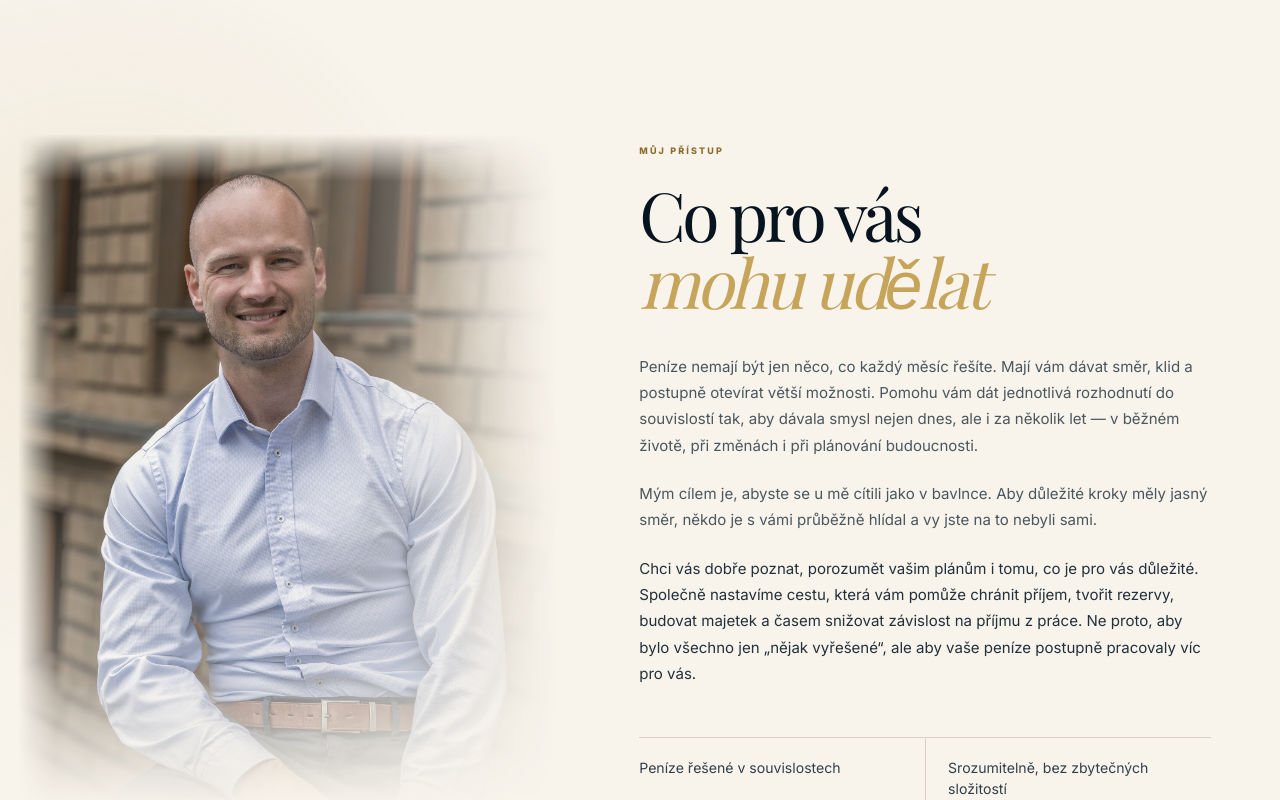
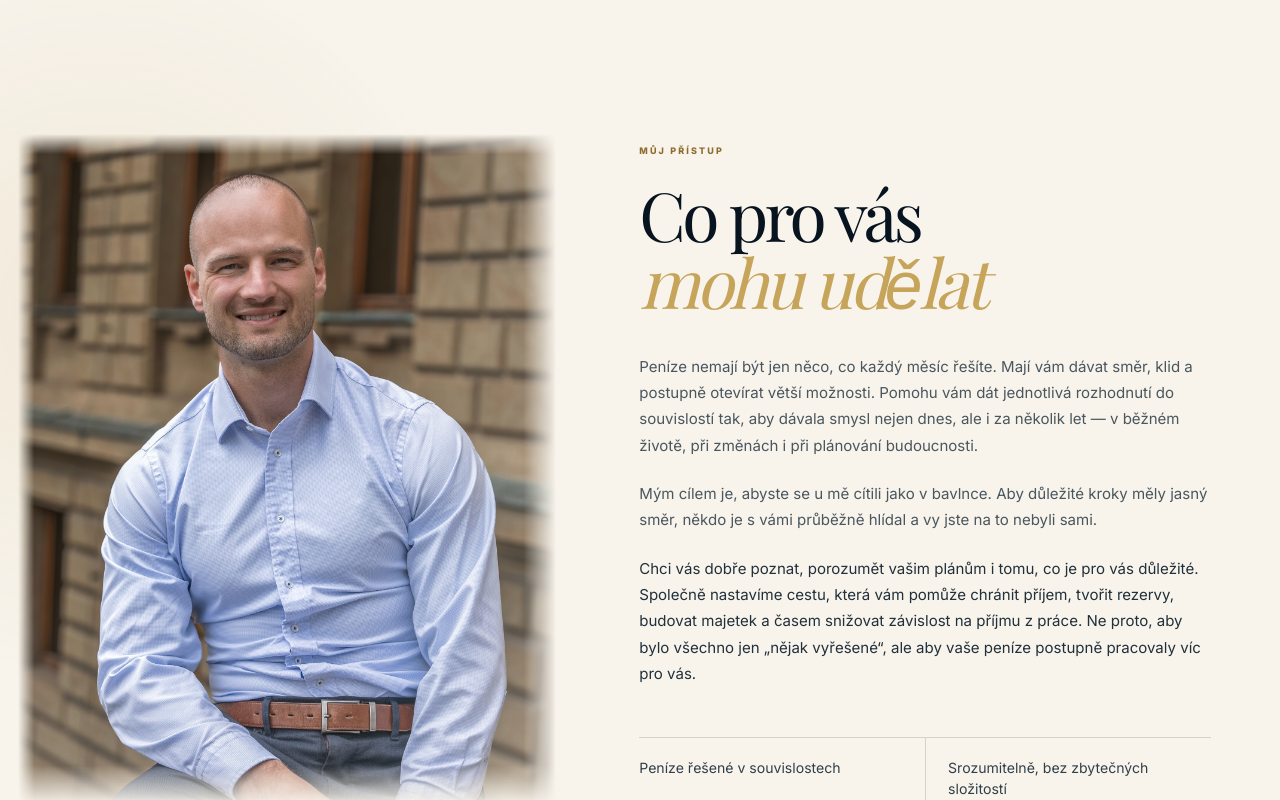
Before and after one commit to DannyKoll/daniel-kolar-web, a Next.js app: page / in a window 1280 px wide. Shown: the part 1620-2420 px from the top of the page. Built offline with nearby package versions, Linux system fonts and the light colour scheme.

Commit message:
Zvyraznit editorialni fotografii

```diff
--- a/components/homepage-redesign/homepage-lab.module.css
+++ b/components/homepage-redesign/homepage-lab.module.css
@@ -252,8 +252,8 @@
   bottom: 8%;
   left: 5%;
   border-radius: 50%;
-  background: radial-gradient(ellipse, rgba(183, 139, 55, .16), transparent 68%);
-  filter: blur(34px);
+  background: radial-gradient(ellipse, rgba(183, 139, 55, .1), transparent 68%);
+  filter: blur(20px);
   pointer-events: none;
 }
 
@@ -263,19 +263,19 @@
   aspect-ratio: 4 / 5;
   overflow: hidden;
   -webkit-mask-image:
-    linear-gradient(90deg, transparent 0%, #000 7%, #000 78%, transparent 100%),
-    linear-gradient(180deg, transparent 0%, #000 7%, #000 80%, transparent 100%);
+    linear-gradient(90deg, transparent 0%, #000 3%, #000 94%, transparent 100%),
+    linear-gradient(180deg, transparent 0%, #000 3%, #000 94%, transparent 100%);
   -webkit-mask-composite: source-in;
   mask-image:
-    linear-gradient(90deg, transparent 0%, #000 7%, #000 78%, transparent 100%),
-    linear-gradient(180deg, transparent 0%, #000 7%, #000 80%, transparent 100%);
+    linear-gradient(90deg, transparent 0%, #000 3%, #000 94%, transparent 100%),
+    linear-gradient(180deg, transparent 0%, #000 3%, #000 94%, transparent 100%);
   mask-composite: intersect;
 }
 
 .image {
   object-fit: cover;
   object-position: 50% 38%;
-  filter: saturate(.74) contrast(1.035) sepia(.055) brightness(.99);
+  filter: saturate(.9) contrast(1.06) sepia(.015) brightness(1.01);
   transition: transform 1.2s cubic-bezier(.16,1,.3,1);
 }
 
@@ -287,9 +287,9 @@
   position: absolute;
   inset: 0;
   background:
-    linear-gradient(90deg, rgba(248, 244, 236, .06), transparent 48%, rgba(248, 244, 236, .72) 96%),
-    linear-gradient(180deg, rgba(7, 24, 37, .025), transparent 50%, rgba(248, 244, 236, .52) 96%),
-    rgba(179, 137, 58, .025);
+    linear-gradient(90deg, rgba(248, 244, 236, .025), transparent 60%, rgba(248, 244, 236, .18) 100%),
+    linear-gradient(180deg, rgba(7, 24, 37, .018), transparent 68%, rgba(248, 244, 236, .14) 100%),
+    rgba(179, 137, 58, .01);
 }
 
 .approachIntro {
```
